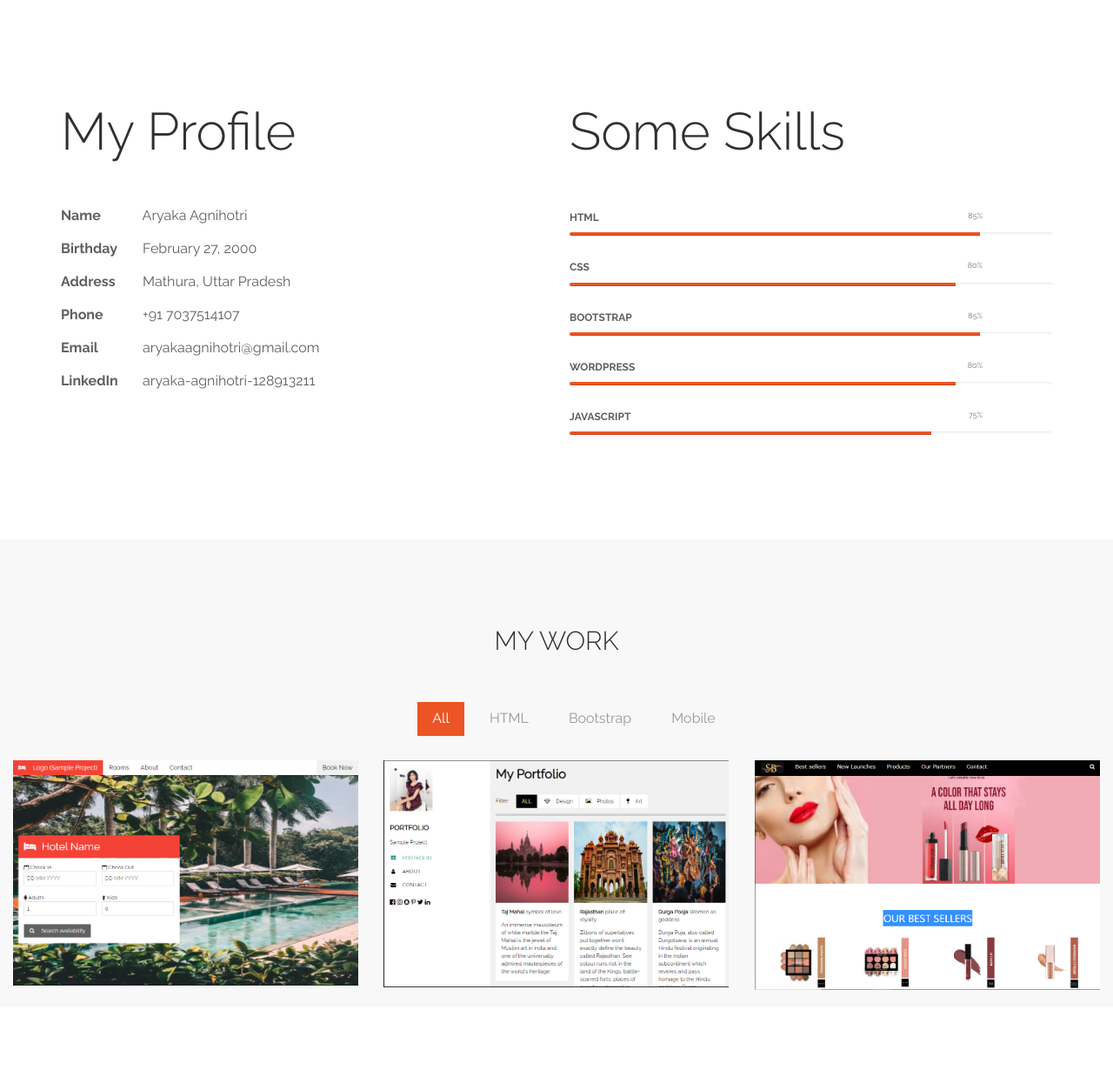
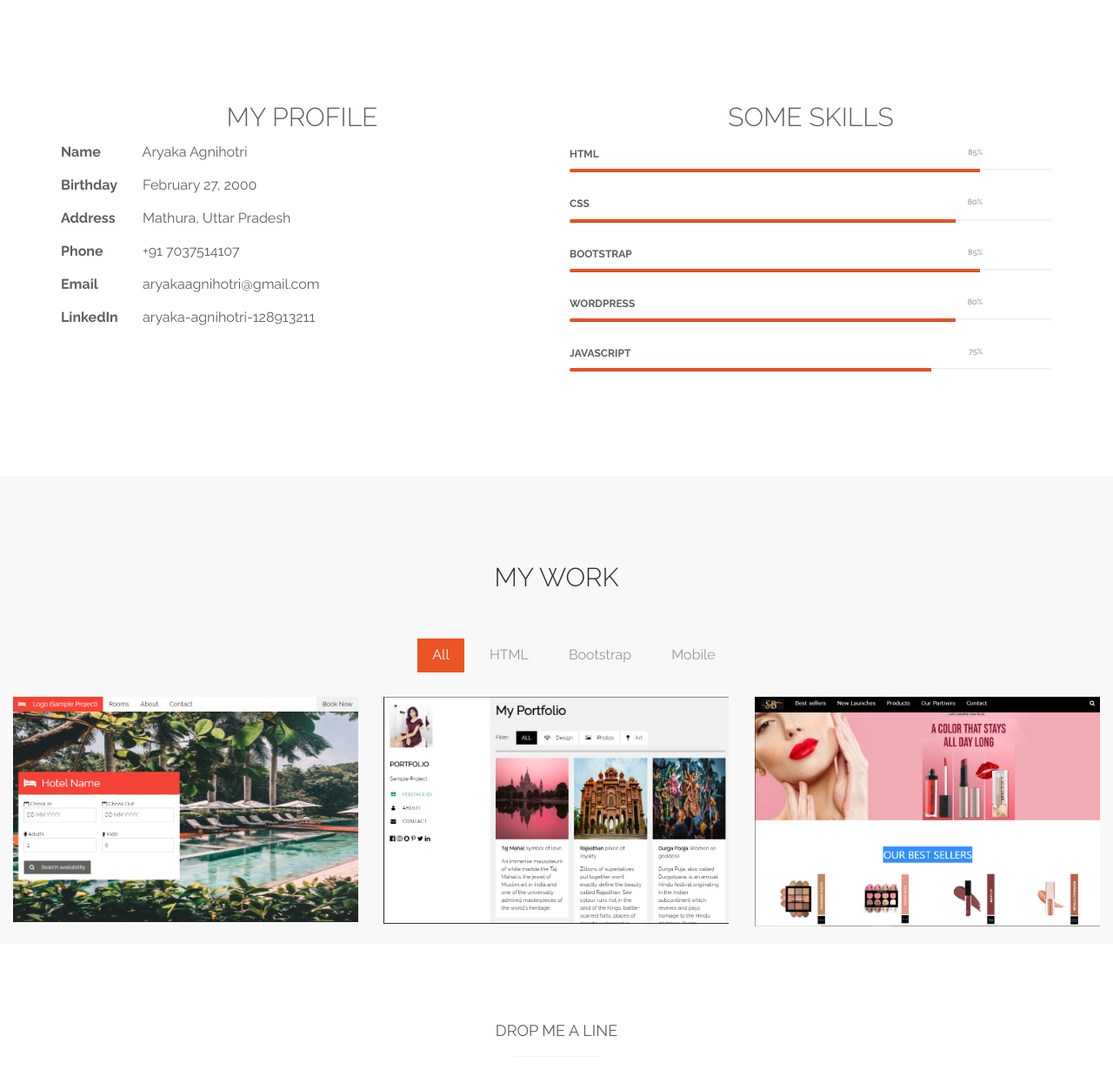
Before and after one commit to aryakaagnihotri/portfolio, a plain HTML site: page index.html in a window 1280 px wide. Shown: the part 1413-2658 px from the top of the page at 87% size. Drawn offline with Linux system fonts and the light colour scheme.

Commit message:
font h2 change

```diff
--- a/index.html
+++ b/index.html
@@ -86,7 +86,7 @@
 		<div class="container">
 			<div class="row">
 				<div class="col-md-6 col-sm-6">
-					<h2 class="title">My Profile</h2>
+					<h2 class="tm-portfolio-title">My Profile</h2>
 					<p><span class="tm-info-label">Name</span> Aryaka Agnihotri</p>
 					<p><span class="tm-info-label">Birthday</span> February 27, 2000</p>
 					<p><span class="tm-info-label">Address</span> Mathura, Uttar Pradesh</p>
@@ -95,7 +95,7 @@
 					<p><span class="tm-info-label">LinkedIn</span> aryaka-agnihotri-128913211</p>
 				</div>
 				<div class="col-md-6 col-sm-6">
-					<h2 class="title">Some Skills</h2>
+					<h2 class="tm-portfolio-title">Some Skills</h2>
 					<h4 class="tm-progress-label">HTML <small class="progress-percent-small">85%</small></h4>
 					<div class="progress tm-progress">
 						<div class="progress-bar progress-bar-danger" role="progressbar" aria-valuenow="90" aria-valuemin="0" aria-valuemax="100" style="width: 85%;"></div>
@@ -234,7 +234,7 @@
 		<div class="container">
 			<div class="row">
 				<div class="col-md-12">
-					<h4 class="title">Drop me a line</h4>
+					<h4 class="tm-portfolio-title">Drop me a line</h4>
 					<hr>
 				</div>
 				<div class="col-md-1 col-sm-1"></div>
```
